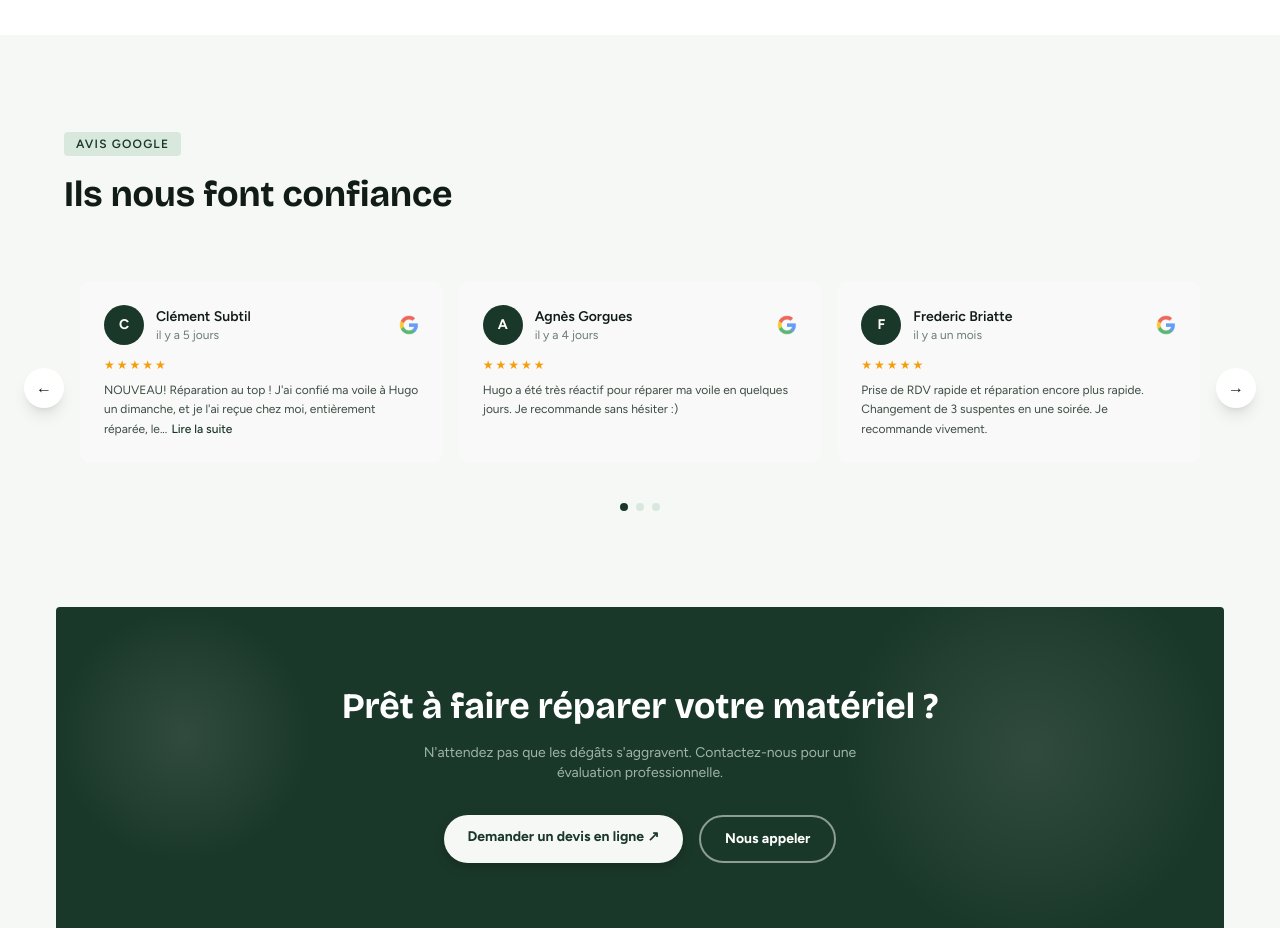
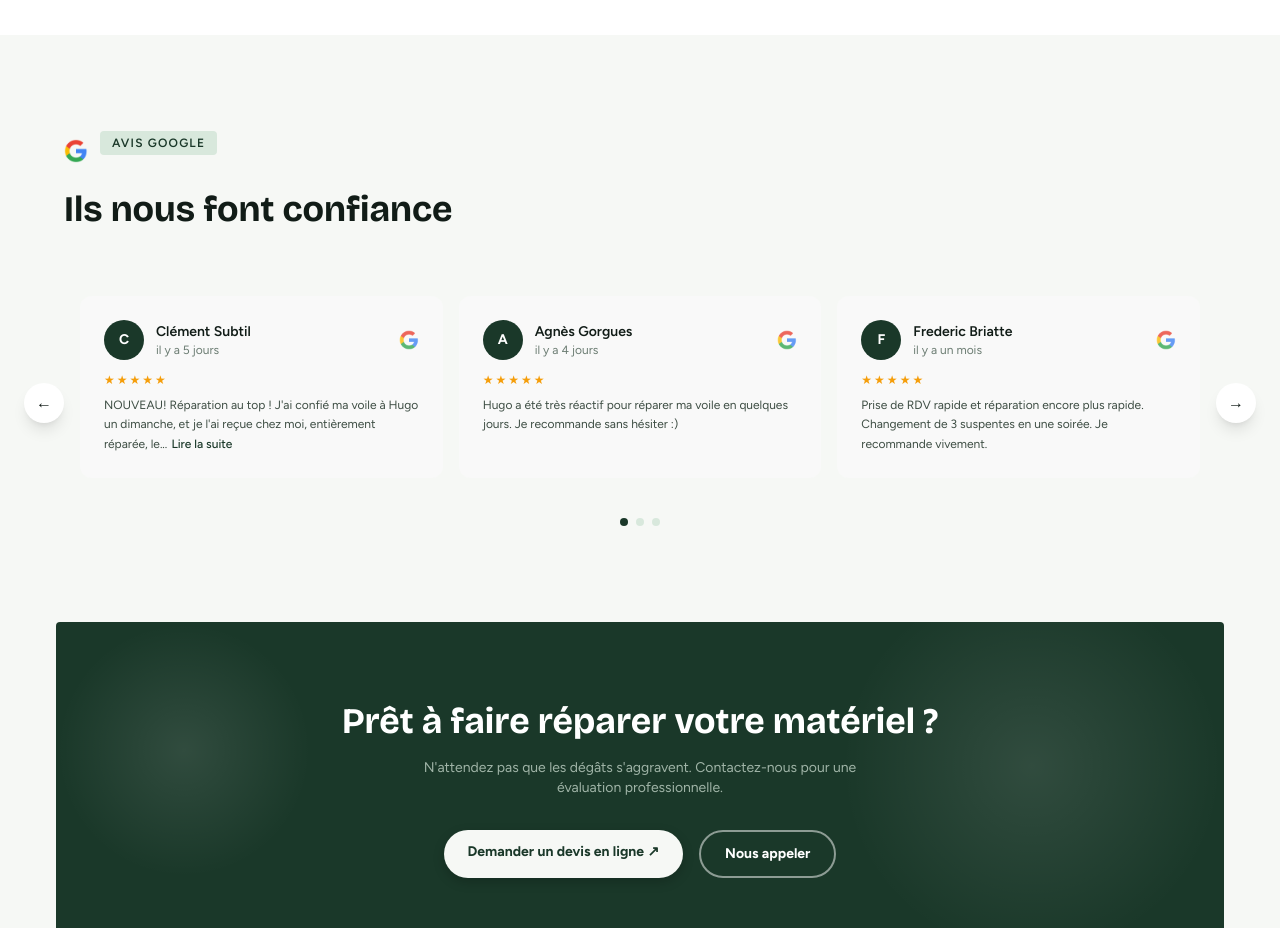
Before and after one commit to clementsbt/Parapente-rescue, a Next.js app: page / in a window 1280 px wide. Shown: the part 2060-2988 px from the top of the page. Built offline with nearby package versions, Linux system fonts and the light colour scheme.

Commit message:
Add Google logo next to Avis Google tag

```diff
--- a/src/app/page.tsx
+++ b/src/app/page.tsx
@@ -199,7 +199,15 @@
       <section className="py-24 px-8 md:px-14">
         <ScrollEffect>
           <div className="max-w-6xl mx-auto mb-12">
-            <Tag>Avis Google</Tag>
+            <div className="flex items-center gap-3 mb-4">
+              <Image
+                src="/images/GoogleLogo.svg.webp"
+                alt="Google"
+                width={24}
+                height={24}
+              />
+              <Tag>Avis Google</Tag>
+            </div>
             <h2 className="text-3xl md:text-4xl font-bold leading-tight" style={{ fontFamily: "var(--font-bricolage), sans-serif", color: "#111C17" }}>
               Ils nous font confiance
             </h2>
```
